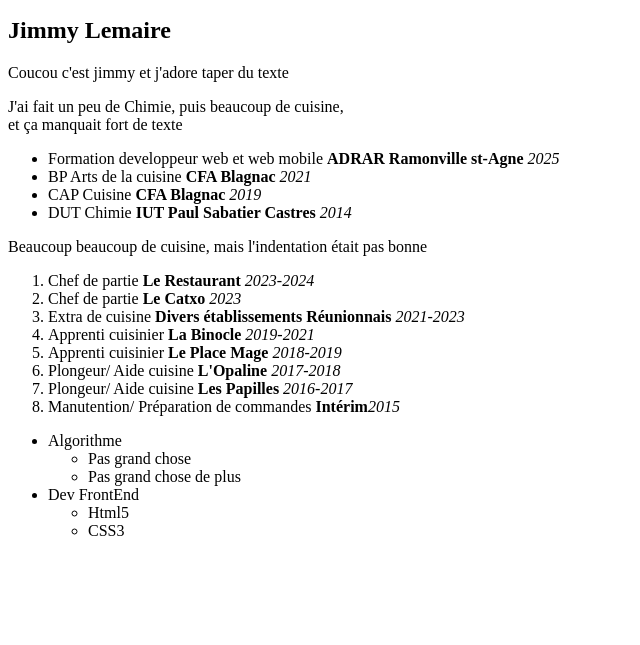
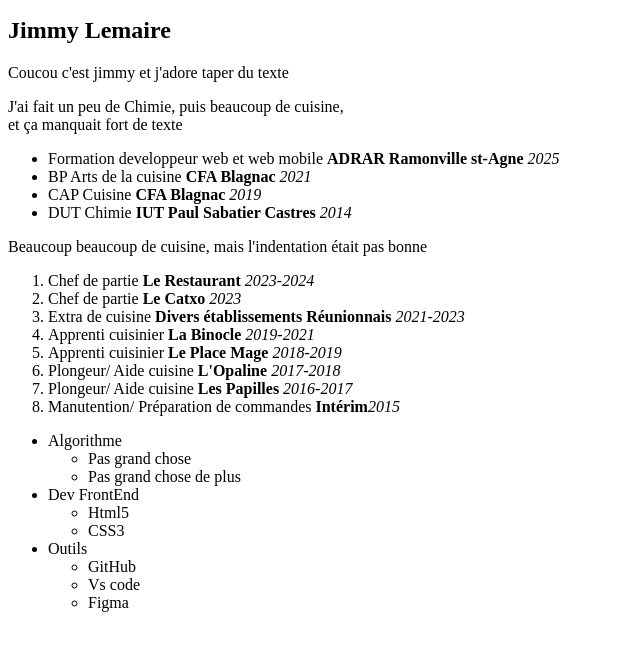
Before and after one commit to Jimmy-Lemaire/HTML-CSS, a plain HTML site: page html/01-html-text.html in a window 1280 px wide. Shown: the part 155-800 px from the top of the page, without its empty margins (0-640 px from the left). Drawn offline with Linux system fonts and the light colour scheme.

Commit message:
Feature: edit 01-html-text.html

```diff
--- a/html/01-html-text.html
+++ b/html/01-html-text.html
@@ -46,6 +46,14 @@
         <li>Html5</li>
         <li>CSS3</li>
     </ul>
+    <li>Outils
+    </li>
+    <ul>
+        <li>GitHub</li>
+        <li>Vs code</li>
+        <li>Figma</li>
+    </ul>
 </ul>
+<script src="main.js"></script>
 </body>
 </html>
```
